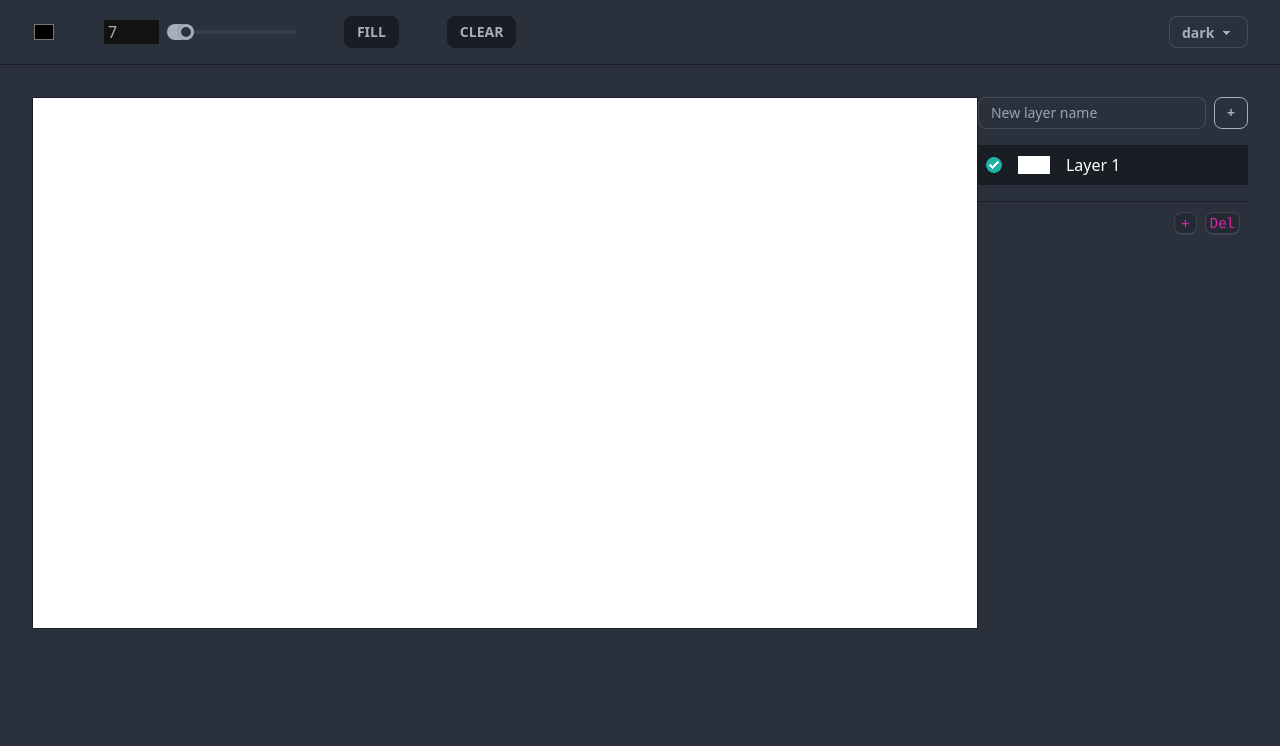
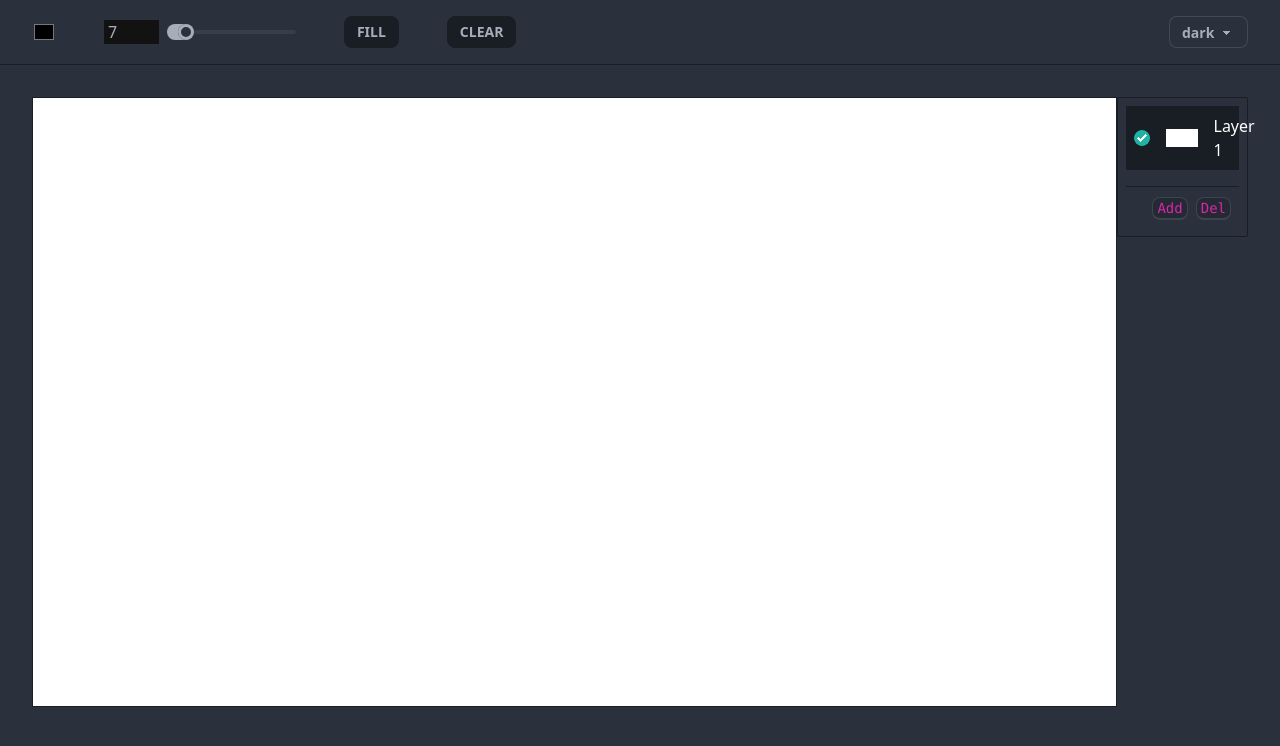
Before and after one commit to datuchela/canvas, a React (Vite) app: page / in a window 1280 px wide. Shown: the top 746 px of the page. Built offline with nearby package versions, Linux system fonts and the light colour scheme.

Commit message:
removed layer add form, added layer add button

```diff
--- a/src/components/LayerPanel.tsx
+++ b/src/components/LayerPanel.tsx
@@ -1,31 +1,9 @@
-import React, { useState } from "react";
 import { useLayers } from "../hooks/useLayersStore";
 import Layer from "./molecules/Layer";
 
 const LayerList = () => {
-  const [input, setInput] = useState("");
-  const {
-    layers,
-    addLayer,
-    removeLayer,
-    setCurrentLayerId,
-    currentLayerId,
-    toggleHidden,
-  } = useLayers();
-
-  function handleAddLayer(e: React.FormEvent) {
-    e.preventDefault();
-    const newLayer = {
-      id: layers[0]?.id + 1 || 1,
-      name: input,
-      z: layers[0]?.z + 1 || 1,
-      hidden: false,
-      ownerId: 1,
-    };
-    addLayer(newLayer);
-    setInput("");
-    setCurrentLayerId(newLayer.id);
-  }
+  const { layers, addLayer, removeLayer, setCurrentLayerId, currentLayerId } =
+    useLayers();
 
   function handleAddEmptyLayer() {
     const newLayerId = layers[0]?.id + 1 || 1;
@@ -59,18 +37,7 @@ const LayerList = () => {
   }
 
   return (
-    <div className="flex flex-col gap-4">
-      <form onSubmit={handleAddLayer} className="flex items-center gap-2">
-        <input
-          className="input input-bordered input-sm"
-          type="text"
-          placeholder="New layer name"
-          required
-          value={input}
-          onChange={(e) => setInput(e.target.value)}
-        />
-        <button className="btn btn-sm btn-outline">+</button>
-      </form>
+    <div className="flex flex-col gap-4 p-2 w-[12.5%] h-fit border border-neutral rounded-sm">
       <ul>
         {layers?.map((layer) => (
           <Layer layer={layer} />
@@ -81,7 +48,7 @@ const LayerList = () => {
           className="pointer-events-auto text-secondary"
           onClick={() => handleAddEmptyLayer()}
         >
-          <kbd className="kbd kbd-sm">+</kbd>
+          <kbd className="kbd kbd-sm">Add</kbd>
         </button>
         <button
           className="pointer-events-auto text-secondary"
```
